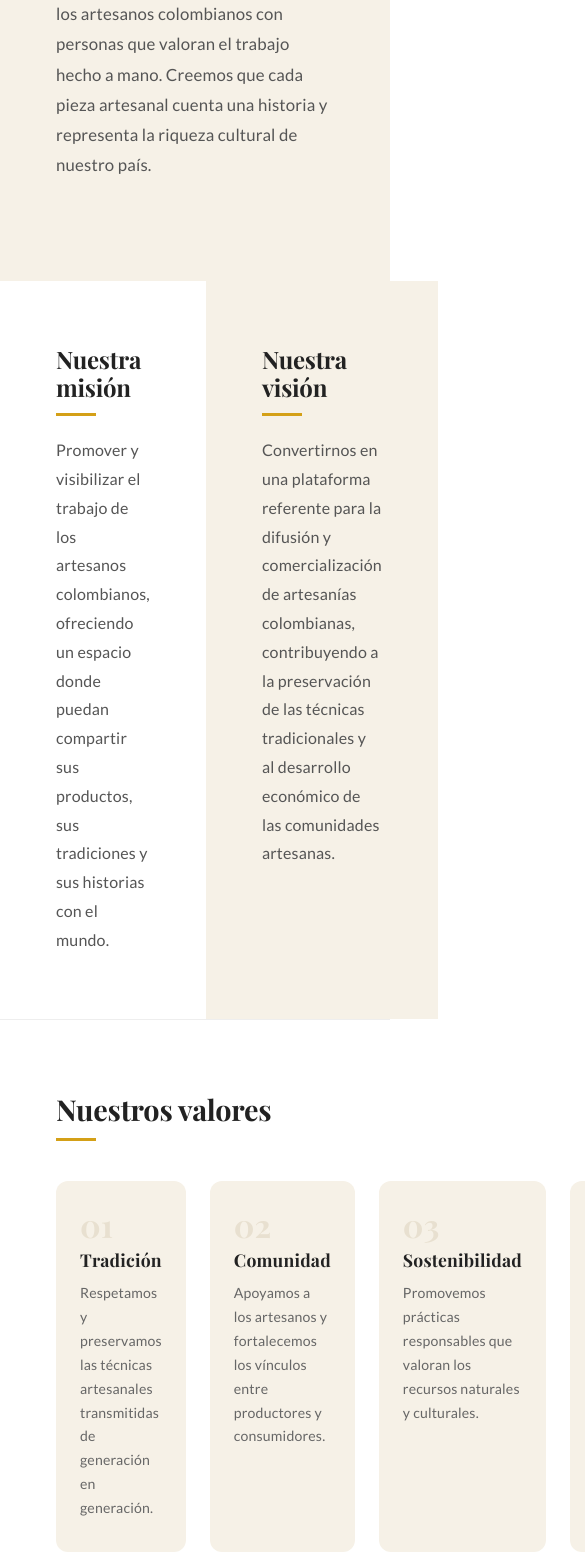
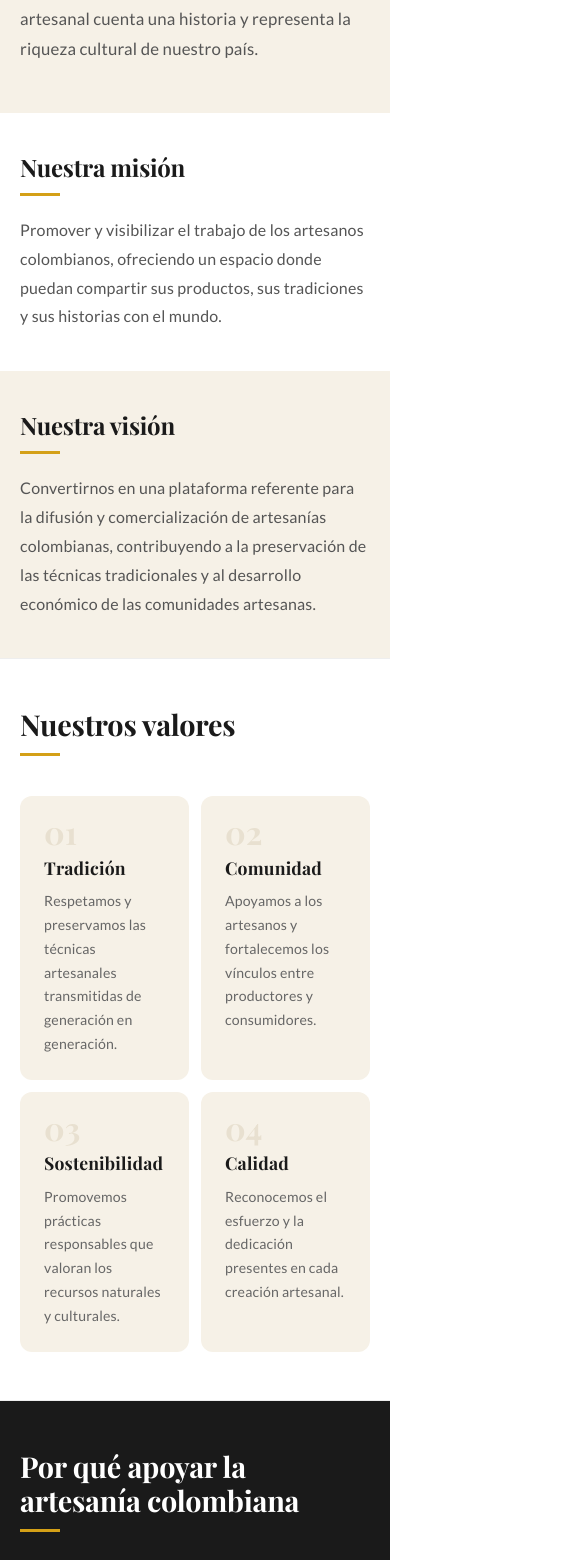
Before and after one commit to coleto12/Artesanos, a React (Vite) app in the folder Frontend/: page /about in a window 390 px wide. Shown: the part 308-1868 px from the top of the page, 585 px wide, since content can reach past the window. Built offline with nearby package versions, Linux system fonts and the light colour scheme.

Commit message:
hacemos about responsive

```diff
--- a/Frontend/src/pages/About.jsx
+++ b/Frontend/src/pages/About.jsx
@@ -1,23 +1,13 @@
+import { useState } from 'react'
+
 const GOLD = '#d4a017'
 const BEIGE = '#c8b99a'
 
 const values = [
-  {
-    title: 'Tradición',
-    desc: 'Respetamos y preservamos las técnicas artesanales transmitidas de generación en generación.',
-  },
-  {
-    title: 'Comunidad',
-    desc: 'Apoyamos a los artesanos y fortalecemos los vínculos entre productores y consumidores.',
-  },
-  {
-    title: 'Sostenibilidad',
-    desc: 'Promovemos prácticas responsables que valoran los recursos naturales y culturales.',
-  },
-  {
-    title: 'Calidad',
-    desc: 'Reconocemos el esfuerzo y la dedicación presentes en cada creación artesanal.',
-  },
+  { title: 'Tradición', desc: 'Respetamos y preservamos las técnicas artesanales transmitidas de generación en generación.' },
+  { title: 'Comunidad', desc: 'Apoyamos a los artesanos y fortalecemos los vínculos entre productores y consumidores.' },
+  { title: 'Sostenibilidad', desc: 'Promovemos prácticas responsables que valoran los recursos naturales y culturales.' },
+  { title: 'Calidad', desc: 'Reconocemos el esfuerzo y la dedicación presentes en cada creación artesanal.' },
 ]
 
 const team = [
@@ -28,13 +18,23 @@ const team = [
 ]
 
 export default function About() {
+  const [isMobile, setIsMobile] = useState(window.innerWidth < 768)
+
+  useState(() => {
+    const handleResize = () => setIsMobile(window.innerWidth < 768)
+    window.addEventListener('resize', handleResize)
+    return () => window.removeEventListener('resize', handleResize)
+  }, [])
+
   return (
-    <div style={s.page}>
+    <div style={{ ...s.page, colorScheme: 'light' }}>
 
-      {/* ── HERO ── */}
-      <div style={s.hero}>
+      {/* HERO */}
+      <div style={{ ...s.hero, padding: isMobile ? '48px 20px' : '100px 56px' }}>
         <div style={s.heroContent}>
-          <h1 style={s.heroTitle}>Sobre nosotros</h1>
+          <h1 style={{ ...s.heroTitle, fontSize: isMobile ? '2rem' : 'clamp(2.2rem, 4vw, 3.2rem)' }}>
+            Sobre nosotros
+          </h1>
           <div style={s.heroBar} />
           <p style={s.heroSub}>
             Artesanos de Colombia nació con el propósito de conectar el talento de los
@@ -45,9 +45,9 @@ export default function About() {
         </div>
       </div>
 
-      {/* ── MISIÓN Y VISIÓN ── */}
-      <div style={s.misionGrid}>
-        <div style={s.misionCard}>
+      {/* MISION Y VISION */}
+      <div style={{ ...s.misionGrid, gridTemplateColumns: isMobile ? '1fr' : '1fr 1fr' }}>
+        <div style={{ ...s.misionCard, padding: isMobile ? '40px 20px' : '64px 56px' }}>
           <h2 style={s.misionTitle}>Nuestra misión</h2>
           <div style={s.misionBar} />
           <p style={s.misionText}>
@@ -56,7 +56,7 @@ export default function About() {
             historias con el mundo.
           </p>
         </div>
-        <div style={{ ...s.misionCard, background: '#F6F1E7' }}>
+        <div style={{ ...s.misionCard, background: '#F6F1E7', padding: isMobile ? '40px 20px' : '64px 56px' }}>
           <h2 style={s.misionTitle}>Nuestra visión</h2>
           <div style={s.misionBar} />
           <p style={s.misionText}>
@@ -67,11 +67,15 @@ export default function About() {
         </div>
       </div>
 
-      {/* ── VALORES ── */}
-      <div style={s.section}>
+      {/* VALORES */}
+      <div style={{ ...s.section, padding: isMobile ? '48px 20px' : '72px 56px' }}>
         <h2 style={s.sectionTitle}>Nuestros valores</h2>
         <div style={s.sectionBar} />
-        <div style={s.valuesGrid}>
+        <div style={{
+          ...s.valuesGrid,
+          gridTemplateColumns: isMobile ? '1fr 1fr' : 'repeat(4, 1fr)',
+          gap: isMobile ? '12px' : '24px',
+        }}>
           {values.map((v, i) => (
             <div key={v.title} style={s.valueCard}>
               <div style={s.valueNum}>{String(i + 1).padStart(2, '0')}</div>
@@ -82,17 +86,17 @@ export default function About() {
         </div>
       </div>
 
-      {/* ── POR QUÉ APOYAR ── */}
-      <div style={s.whySection}>
+      {/* POR QUE APOYAR */}
+      <div style={{ ...s.whySection, padding: isMobile ? '48px 20px' : '72px 56px' }}>
         <div style={s.whyContent}>
-          <h2 style={s.sectionTitle}>Por qué apoyar la artesanía colombiana</h2>
+          <h2 style={{ ...s.sectionTitle, color: '#fff' }}>Por qué apoyar la artesanía colombiana</h2>
           <div style={{ ...s.sectionBar, margin: '0 0 24px' }} />
           <p style={s.whyText}>
             Al adquirir una artesanía no solo obtienes un producto único; también
             contribuyes a preservar tradiciones culturales, generar oportunidades
             económicas y fortalecer comunidades en distintas regiones del país.
           </p>
-          <div style={s.whyStats}>
+          <div style={{ ...s.whyStats, flexDirection: isMobile ? 'column' : 'row', gap: isMobile ? '24px' : '56px' }}>
             <div style={s.whyStat}>
               <div style={s.whyStatNum}>32</div>
               <div style={s.whyStatLabel}>Departamentos representados</div>
@@ -109,8 +113,8 @@ export default function About() {
         </div>
       </div>
 
-      {/* ── EQUIPO ── */}
-      <div style={s.section}>
+      {/* EQUIPO */}
+      <div style={{ ...s.section, padding: isMobile ? '48px 20px' : '72px 56px' }}>
         <h2 style={s.sectionTitle}>Nuestro equipo</h2>
         <div style={s.sectionBar} />
         <p style={s.teamIntro}>
@@ -120,13 +124,17 @@ export default function About() {
         <p style={s.teamUniv}>
           Universidad de Cartagena · Ingeniería de Sistemas · Comercio Electrónico
         </p>
-        <div style={s.teamGrid}>
+        <div style={{
+          ...s.teamGrid,
+          gridTemplateColumns: isMobile ? '1fr 1fr' : 'repeat(4, 1fr)',
+          gap: isMobile ? '12px' : '20px',
+        }}>
           {team.map(member => (
             <div key={member.name} style={s.teamCard}>
               <div style={s.teamAvatar}>
                 {member.name.split(' ').map(n => n[0]).slice(0, 2).join('')}
               </div>
-              <h3 style={s.teamName}>{member.name}</h3>
+              <h3 style={{ ...s.teamName, fontSize: isMobile ? '0.82rem' : '0.95rem' }}>{member.name}</h3>
               <p style={s.teamRole}>{member.role}</p>
             </div>
           ))}
@@ -141,58 +149,39 @@ export default function About() {
 }
 
 const s = {
-  page: { fontFamily: "'Segoe UI', sans-serif", minHeight: '100vh', background: '#fff' },
-
-  hero: { background: '#F6F1E7', padding: '100px 56px' },
+  page: { fontFamily: "'Segoe UI', sans-serif", minHeight: '100vh', background: '#fff', color: '#222' },
+  hero: { background: '#F6F1E7' },
   heroContent: { maxWidth: '680px' },
-  heroTitle: { fontFamily: "'Playfair Display', serif", fontSize: 'clamp(2.2rem, 4vw, 3.2rem)',
-    fontWeight: 700, margin: '0 0 16px', color: '#222', lineHeight: 1.1 },
+  heroTitle: { fontFamily: "'Playfair Display', serif", fontWeight: 700, margin: '0 0 16px', color: '#1a1a1a', lineHeight: 1.1 },
   heroBar: { width: '56px', height: '4px', background: GOLD, marginBottom: '24px' },
   heroSub: { fontSize: '1.05rem', color: '#555', lineHeight: 1.8, margin: 0 },
-
-  misionGrid: { display: 'grid', gridTemplateColumns: '1fr 1fr' },
-  misionCard: { padding: '64px 56px', background: '#fff' },
-  misionTitle: { fontFamily: "'Playfair Display', serif", fontSize: '1.5rem',
-    fontWeight: 700, margin: '0 0 12px', color: '#222' },
+  misionGrid: { display: 'grid' },
+  misionCard: { background: '#fff' },
+  misionTitle: { fontFamily: "'Playfair Display', serif", fontSize: '1.5rem', fontWeight: 700, margin: '0 0 12px', color: '#1a1a1a' },
   misionBar: { width: '40px', height: '3px', background: GOLD, marginBottom: '20px' },
   misionText: { fontSize: '1rem', color: '#555', lineHeight: 1.8, margin: 0 },
-
-  section: { padding: '72px 56px', borderTop: '1px solid #eee' },
-  sectionTitle: { fontFamily: "'Playfair Display', serif", fontSize: '1.8rem',
-    fontWeight: 700, margin: '0 0 12px', color: '#222' },
+  section: { borderTop: '1px solid #eee' },
+  sectionTitle: { fontFamily: "'Playfair Display', serif", fontSize: '1.8rem', fontWeight: 700, margin: '0 0 12px', color: '#1a1a1a' },
   sectionBar: { width: '40px', height: '3px', background: GOLD, marginBottom: '40px' },
-
-  valuesGrid: { display: 'grid', gridTemplateColumns: 'repeat(4, 1fr)', gap: '24px' },
-  valueCard: { padding: '32px 24px', background: '#F6F1E7', borderRadius: '12px' },
-  valueNum: { fontSize: '2rem', fontWeight: 700, color: '#e8e0d0',
-    fontFamily: "'Playfair Display', serif", marginBottom: '12px' },
-  valueTitle: { fontFamily: "'Playfair Display', serif", fontSize: '1.1rem',
-    fontWeight: 700, margin: '0 0 10px', color: '#222' },
+  valuesGrid: { display: 'grid' },
+  valueCard: { padding: '24px', background: '#F6F1E7', borderRadius: '12px' },
+  valueNum: { fontSize: '2rem', fontWeight: 700, color: '#e8e0d0', fontFamily: "'Playfair Display', serif", marginBottom: '12px' },
+  valueTitle: { fontFamily: "'Playfair Display', serif", fontSize: '1.1rem', fontWeight: 700, margin: '0 0 10px', color: '#1a1a1a' },
   valueDesc: { fontSize: '0.88rem', color: '#666', lineHeight: 1.7, margin: 0 },
-
-  whySection: { padding: '72px 56px', background: '#1a1a1a', borderTop: '1px solid #eee' },
+  whySection: { background: '#1a1a1a', borderTop: '1px solid #eee' },
   whyContent: { maxWidth: '800px' },
   whyText: { fontSize: '1.05rem', color: '#aaa', lineHeight: 1.8, margin: '0 0 48px' },
-  whyStats: { display: 'flex', gap: '56px' },
+  whyStats: { display: 'flex' },
   whyStat: {},
-  whyStatNum: { fontFamily: "'Playfair Display', serif", fontSize: '2.8rem',
-    fontWeight: 700, color: '#fff', lineHeight: 1 },
+  whyStatNum: { fontFamily: "'Playfair Display', serif", fontSize: '2.8rem', fontWeight: 700, color: '#fff', lineHeight: 1 },
   whyStatLabel: { fontSize: '0.85rem', color: '#888', marginTop: '6px' },
-
   teamIntro: { fontSize: '1rem', color: '#555', lineHeight: 1.8, maxWidth: '640px', margin: '0 0 8px' },
-  teamUniv: { fontSize: '0.85rem', color: '#aaa', margin: '0 0 40px',
-    fontStyle: 'italic' },
-  teamGrid: { display: 'grid', gridTemplateColumns: 'repeat(4, 1fr)', gap: '20px', marginBottom: '32px' },
-  teamCard: { textAlign: 'center', padding: '28px 16px', background: '#F6F1E7',
-    borderRadius: '12px' },
-  teamAvatar: { width: '64px', height: '64px', borderRadius: '50%', background: BEIGE,
-    display: 'flex', alignItems: 'center', justifyContent: 'center',
-    fontSize: '1.3rem', fontWeight: 700, color: '#fff',
-    margin: '0 auto 16px' },
-  teamName: { fontFamily: "'Playfair Display', serif", fontSize: '0.95rem',
-    fontWeight: 700, margin: '0 0 6px', color: '#222', lineHeight: 1.3 },
-  teamRole: { fontSize: '0.78rem', color: '#aaa', margin: 0, textTransform: 'uppercase',
-    letterSpacing: '0.05em' },
+  teamUniv: { fontSize: '0.85rem', color: '#aaa', margin: '0 0 40px', fontStyle: 'italic' },
+  teamGrid: { display: 'grid', marginBottom: '32px' },
+  teamCard: { textAlign: 'center', padding: '24px 16px', background: '#F6F1E7', borderRadius: '12px' },
+  teamAvatar: { width: '56px', height: '56px', borderRadius: '50%', background: BEIGE, display: 'flex', alignItems: 'center', justifyContent: 'center', fontSize: '1.2rem', fontWeight: 700, color: '#fff', margin: '0 auto 14px' },
+  teamName: { fontFamily: "'Playfair Display', serif", fontWeight: 700, margin: '0 0 6px', color: '#1a1a1a', lineHeight: 1.3 },
+  teamRole: { fontSize: '0.78rem', color: '#aaa', margin: 0, textTransform: 'uppercase', letterSpacing: '0.05em' },
   teamFooter: { borderTop: '1px solid #eee', paddingTop: '24px' },
   teamDocente: { fontSize: '0.9rem', color: '#888', margin: 0 },
 }
--- a/Frontend/src/pages/Search.jsx
+++ b/Frontend/src/pages/Search.jsx
@@ -131,7 +131,7 @@ export default function Search() {
                 <div style={{ ...s.info, padding: isMobile ? '10px 12px' : '14px 16px' }}>
                   <h3 style={{ ...s.name, fontSize: isMobile ? '0.88rem' : '1rem' }}>{a.username}</h3>
                   {a.specialty && <p style={s.specialty}>{a.specialty}</p>}
-                  {a.region && <p style={s.region}>📍 {a.region}</p>}
+                  {a.region && <p style={s.region}> {a.region}</p>}
                   {!isMobile && a.bio && <p style={s.bio}>{a.bio}</p>}
                 </div>
               </Link>
```
